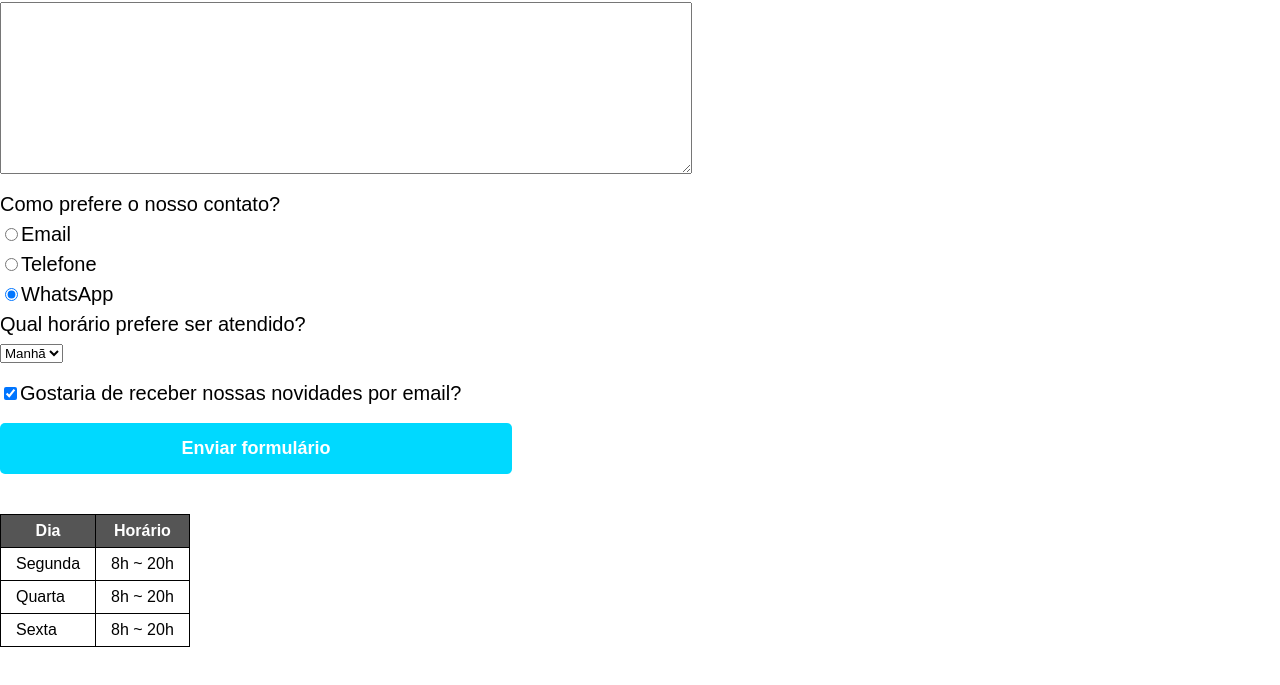
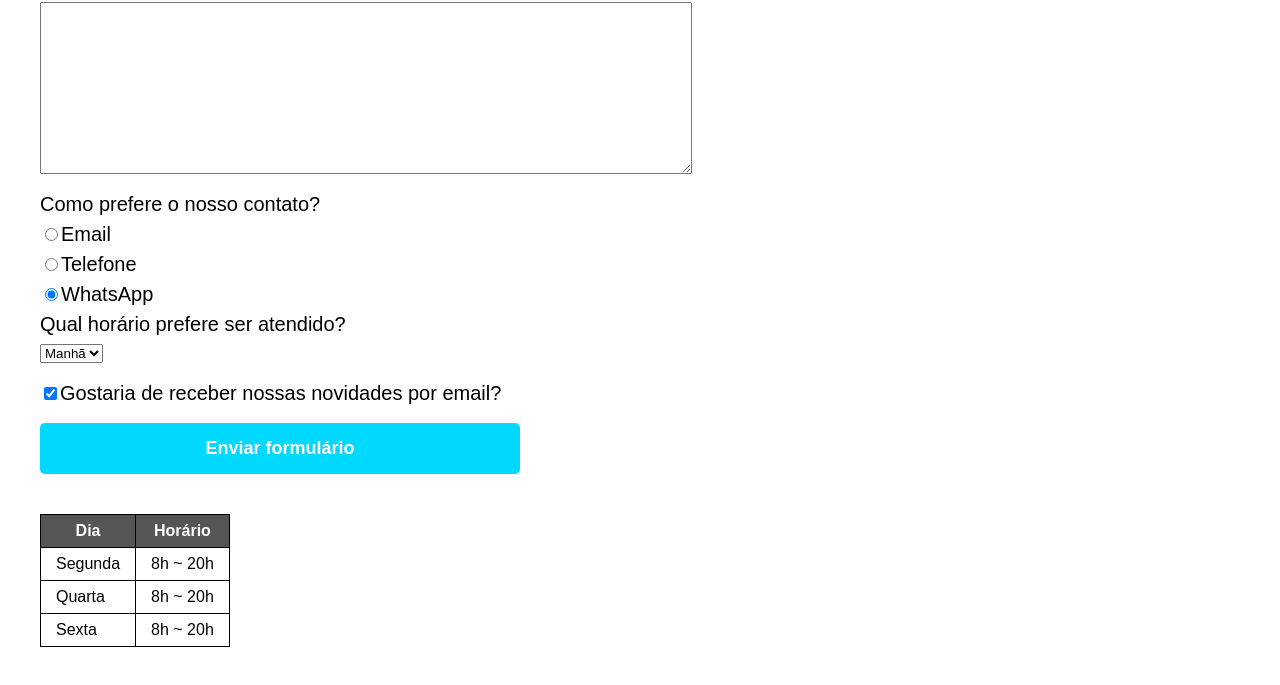
Before and after one commit to henriquefrizera/Handmade-Pedal-website, a plain HTML site: page contato.html in a window 1280 px wide. Shown: the part 628-1313 px from the top of the page. Drawn offline with Linux system fonts and the light colour scheme.

Commit message:
redimensionamento pagina contato

```diff
--- a/style.css
+++ b/style.css
@@ -103,7 +103,7 @@ footer {
 }
 
 form {
-    margin: 40px 0;
+    margin: 40px 40px;
 }
 
 form label, form legend {
@@ -143,7 +143,7 @@ form label, form legend {
 }
 
 table {
-    margin: 20px 0 40px;
+    margin: 20px 0 40px 40px;
 }
 
 thead {
```
